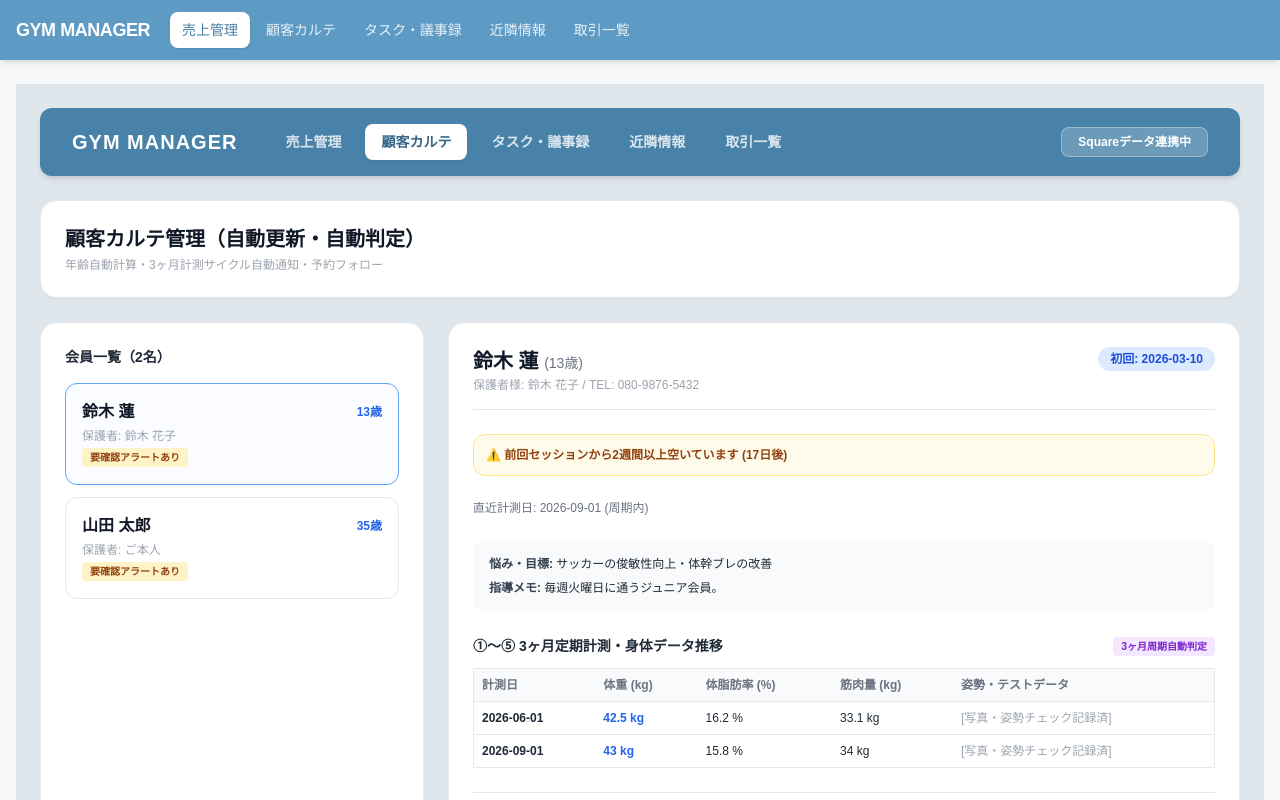
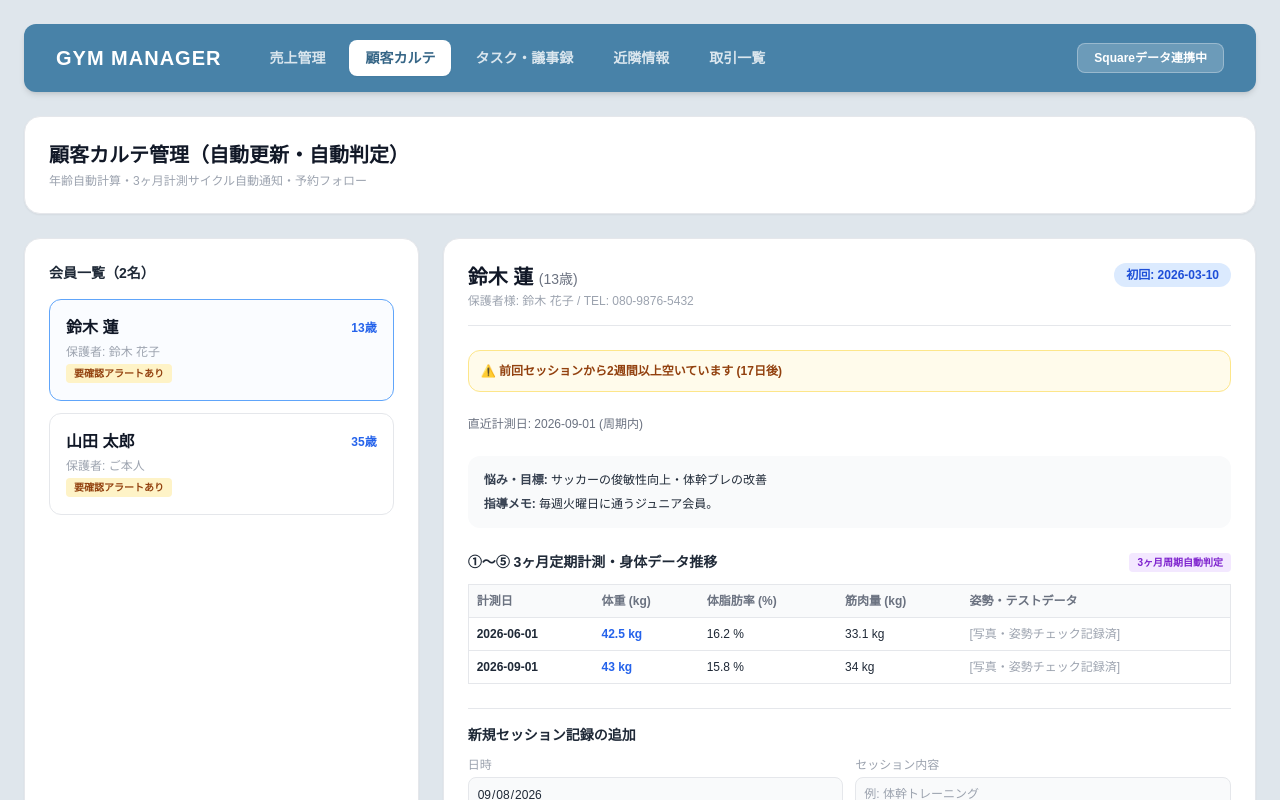
Before and after one commit to 2025golazo-bot/GOLAZO, a Next.js app: page / in a window 1280 px wide. Shown: the top 800 px of the page. Built offline with nearby package versions, Linux system fonts and the light colour scheme.

Commit message:
Update layout.tsx

```diff
--- a/app/layout.tsx
+++ b/app/layout.tsx
@@ -1,10 +1,8 @@
-import type { Metadata } from "next";
-import "./globals.css";
-import Nav from "@/components/Nav";
+import './globals.css';
 
-export const metadata: Metadata = {
-  title: "GYM MANAGER | パーソナルジム統合管理",
-  description: "パーソナルジム運営のための売上・顧客・タスク統合管理アプリ",
+export const metadata = {
+  title: 'GYM MANAGER',
+  description: 'パーソナルジム管理システム',
 };
 
 export default function RootLayout({
@@ -14,9 +12,9 @@ export default function RootLayout({
 }) {
   return (
     <html lang="ja">
-      <body className="font-sans antialiased">
-        <Nav />
-        <main className="mx-auto max-w-7xl px-4 py-6">{children}</main>
+      <body>
+        {/* layout.tsx 側の header タグや nav タグを削除し、children のみにします */}
+        {children}
       </body>
     </html>
   );
```
